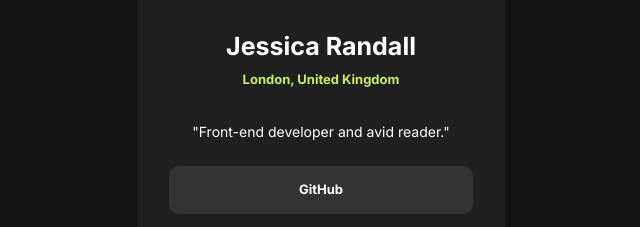
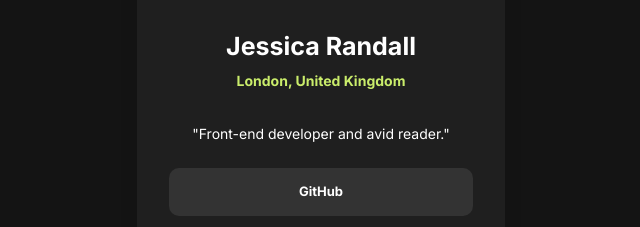
Before and after one commit to dpmdnss/social-links-profile-main, a website: page index.html in a window 1280 px wide. Shown: the part 204-431 px from the top of the page, 319-959 px from the left. Drawn offline with Linux system fonts and the light colour scheme.

Commit message:
final social-links commit1

```diff
--- a/index.html
+++ b/index.html
@@ -14,7 +14,7 @@
   <div class="container bg-[#1F1F1F] w-[23rem] h-[39rem] rounded-[12px] shadow-[0_25px_25px_0_rgb(0,0,0,0.0477)] flex flex-col items-center">
     <img class="w-[5rem] h-[5rem] rounded-[50px] mt-8" src="assets\images\avatar-jessica.jpeg" alt="qr_code">
     <p class="text-[25px] font-bold mt-8">Jessica Randall</p>
-    <p class="text-[13px] font-bold text-[#CAED6B] mt-1">London, United Kingdom</p>
+    <p class="text-[14px] font-bold text-[#CAED6B] mt-1">London, United Kingdom</p>
     <p class="text-[14px] mt-8">"Front-end developer and avid reader."</p>
 
     <!-- BUTTONS -->
```
